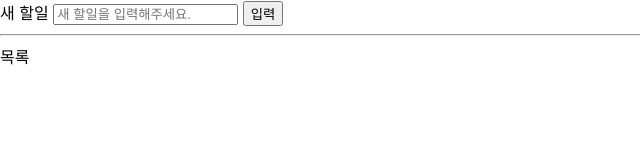
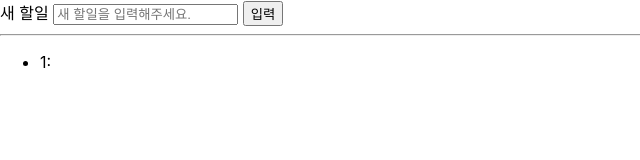
Before and after one commit to xio810/react_TODOLIST, a React (Vite) app: page / in a window 1280 px wide. Both pictures are taken after a click on the button "입력". Shown: the top 160 px of the page, without its empty margins (0-640 px from the left). Built offline with nearby package versions, Linux system fonts and the light colour scheme.

Commit message:
todo list 할일 기록

```diff
--- a/src/App.jsx
+++ b/src/App.jsx
@@ -3,6 +3,33 @@ import { useState } from "react";
 
 function App() {
   const [newTodoTitle, setNewTodoTitle] = useState("");
+  const [todos, setTodos] = useState([]);
+  const [lastTodoId, setLastTodoId] = useState(0);
+
+  const btnAddTodoClicked = () => {
+    const newTodo = {
+      id: lastTodoId + 1,
+      title: newTodoTitle,
+    };
+
+    setTodos([...todos, newTodo]);
+    setNewTodoTitle("");
+    setLastTodoId(newTodo.id);
+  };
+
+  let todoList = <div>목록없음</div>;
+
+  if (todos.length > 0) {
+    todoList = (
+      <ul>
+        {todos.map((todo) => (
+          <li key={todo}>
+            {todo.id}: {todo.title}
+          </li>
+        ))}
+      </ul>
+    );
+  }
 
   return (
     <>
@@ -16,16 +43,10 @@ function App() {
           onChange={(e) => setNewTodoTitle(e.target.value)}
         />
         &nbsp;
-        <button
-          onClick={() => {
-            setNewTodoTitle("");
-          }}
-        >
-          입력
-        </button>
+        <button onClick={btnAddTodoClicked}>입력</button>
       </div>
       <hr />
-      <div>목록</div>
+      {todoList}
     </>
   );
 }
```
